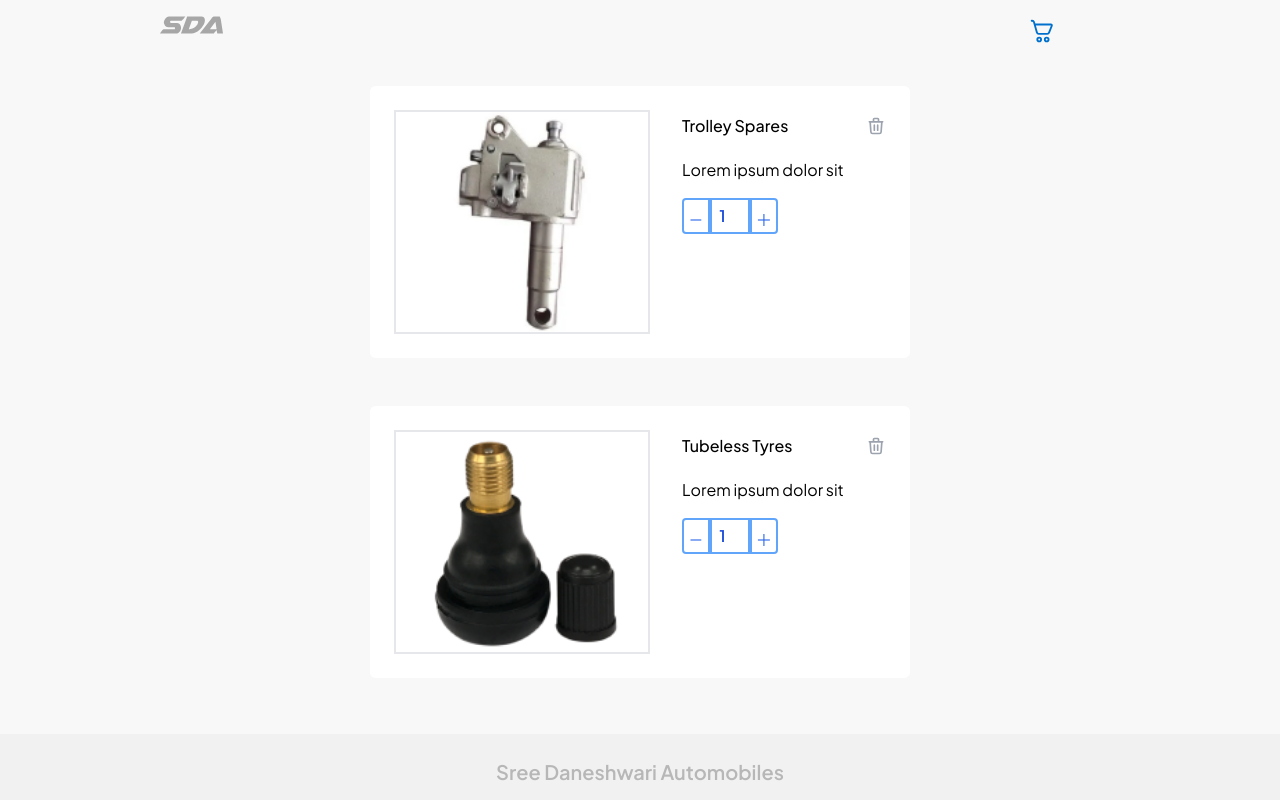
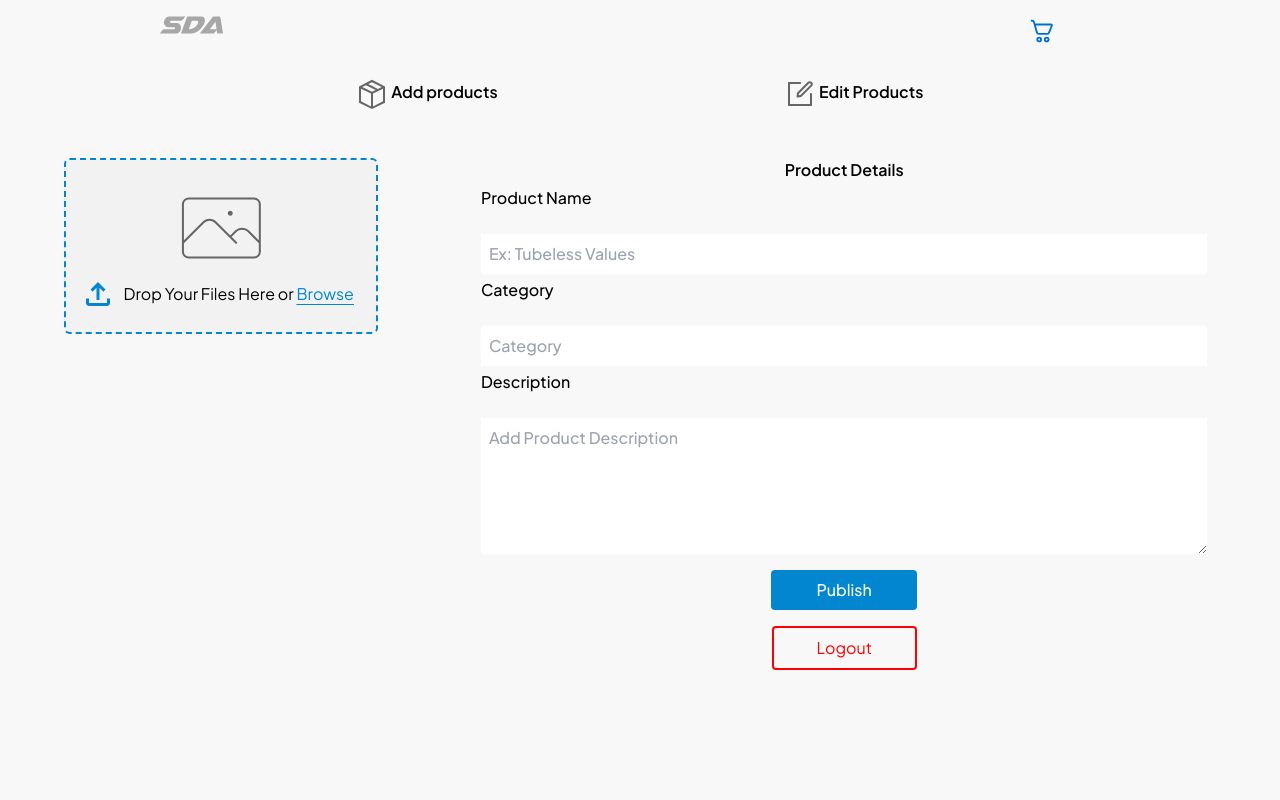
Before and after one commit to Abhishek-Hosamani/SreeDaneshwariAutomobiles, a React (Create React App) app: page /admin in a window 1280 px wide. Shown: the top 800 px of the page. Built offline with nearby package versions, Linux system fonts and the light colour scheme; some icons are missing.

Commit message:
Routes Added

```diff
--- a/src/App.js
+++ b/src/App.js
@@ -8,13 +8,27 @@ import Adminedit from './Pages/Admin/Adminedit';
 import Admin from './Pages/Admin/Adminnav';
 import { Routes, Route } from 'react-router-dom'
 import { Cart } from './Pages/Cart/Cart'
-
-
+import Login from './Pages/Login/Login'
+import Product from './Pages/Products/Product'
 
 function App() {
   return (
     <>
-      <Cart />
+      {/* <Login /> */}
+      <Routes>
+        <Route path='/' element={<Home />} />
+        <Route path='cart' element={<Cart />} />
+        <Route path='login' element={<Login />} />
+        <Route path='admin' element={<Admin />} >
+          <Route index element={<Adminadd />} />
+          <Route path='addproduct' element={<Adminadd />} />
+          <Route path='edit' element={<Adminedit />} />
+        </Route>
+        <Route path='category' element={<Categories />} />
+        <Route path='category/product' element={<Product />} />
+      </Routes>
+
+
     </>
   );
 }
--- a/src/Components/ProductCard.jsx
+++ b/src/Components/ProductCard.jsx
@@ -4,11 +4,12 @@ const ProductCard = (props) => {
   console.log(props.image);
   return (
     <>
+      <div className="mx-auto">
         <div className="">
           <img src={props.image} alt="Image Not Found" className='w-[123] h-96 sm:w-[135] sm:h-[175] object-cover mix-blend-multiply' />
         </div>
 
-      <div className=" w-full h-25  m-5 ">
+        <div className="  h-25  m-5 ">
           <h1 className="font-bold  text-lg sm:font-bold sm:text-base">
             {props.Name}
           </h1>
@@ -22,10 +23,10 @@ const ProductCard = (props) => {
           </p>
         </div>
 
-      <div className=" w-full h-25  bg-white">
+        <div className="mx-auto h-25  bg-white">
           <h3 className=" text-gray-600  font-semibold m-5"> Quantity : </h3>
 
-        <div class="flex flex-row m-5 h-14 w-full relative">
+          <div class="flex flex-row m-5 h-14 relative">
             <button class="bg-blue-600 hover:bg-blue-400 text-center text-white font-semibold mb-1 p-1 rounded text-s  w-40">
               Add to Cart
             </button>
@@ -49,6 +50,7 @@ const ProductCard = (props) => {
             </button>
           </div>
         </div>
+      </div>
     </>
   );
 };
--- a/src/Pages/Admin/Adminadd.jsx
+++ b/src/Pages/Admin/Adminadd.jsx
@@ -1,10 +1,10 @@
 import React, { useState } from 'react'
 import trolley from '../../Assets/trolley Spares.png'
-
+import { useNavigate } from 'react-router-dom';
 
 const Adminadd = () => {
     const [selectedImage, setSelectedImage] = useState(null);
-
+    const navigate = useNavigate();
     const handleImageChange = (e) => {
         const file = e.target.files[0];
         if (file) {
@@ -70,7 +70,7 @@ const Adminadd = () => {
 
                     </form>
 
-                    <button className='text-[#FF0000] sm:w-2/12 w-3/12 border-2 border-[#FF0000] p-2 rounded mt-4 mx-auto '>Logout</button>
+                    <button className='text-[#FF0000] sm:w-2/12 w-3/12 border-2 border-[#FF0000] p-2 rounded mt-4 mx-auto hover:bg-[#FF0000] hover:text-white ' onClick={() => navigate('/')}>Logout</button>
                 </div>
 
             </div>
--- a/src/Pages/Admin/Adminnav.jsx
+++ b/src/Pages/Admin/Adminnav.jsx
@@ -1,5 +1,5 @@
 import React from 'react'
-import { NavLink } from 'react-router-dom'
+import { NavLink, Outlet } from 'react-router-dom'
 import { Header } from '../../Components/Header'
 import Adminadd from './Adminadd'
 import Adminedit from './Adminedit'
@@ -10,7 +10,7 @@ const Admin = () => {
         <>
             <Header />
             <nav className='w-10/12 sm:w-8/12 flex flex-row justify-around mx-auto  font-semibold my-6'>
-                <NavLink to='/'><button className='p-2 '><svg className='inline align-middle w-4 h-4 sm:w-8 sm:h-8 text-xs sm:text-base' xmlns="http://www.w3.org/2000/svg" width="25" height="25" viewBox="0 0 25 25" fill="none">
+                <NavLink to='addproduct'><button className='p-2 '><svg className='inline align-middle w-4 h-4 sm:w-8 sm:h-8 text-xs sm:text-base' xmlns="http://www.w3.org/2000/svg" width="25" height="25" viewBox="0 0 25 25" fill="none">
                     <path d="M11.7188 1.46484L21.875 6.54297L21.875 19.2383L11.7187 24.3042L1.5625 19.2383L1.5625 6.54297L11.7188 1.46484ZM19.3481 7.03125L11.7188 3.22266L8.77686 4.6875L16.3574 8.52051L19.3481 7.03125ZM11.7187 10.8398L14.624 9.39941L7.03125 5.56641L4.08936 7.03125L11.7187 10.8398ZM3.125 8.30078L3.125 18.2617L10.9375 22.168V12.207L3.125 8.30078ZM12.5 22.168L20.3125 18.2617L20.3125 8.30078L12.5 12.207V22.168Z" fill="#666666" />
                 </svg> Add products</button></NavLink>
                 <NavLink to='edit'><button className='p-2'><svg className='inline align-middle w-4 h-4 sm:w-8 sm:h-8 text-xs sm:text-base' xmlns="http://www.w3.org/2000/svg" width="25" height="25" viewBox="0 0 25 25" fill="none">
@@ -18,6 +18,7 @@ const Admin = () => {
                     <path d="M11.4737 13.5313L12.7627 13.347L20.6815 5.42977C20.7561 5.3577 20.8156 5.2715 20.8565 5.17618C20.8975 5.08087 20.919 4.97835 20.9199 4.87462C20.9208 4.77088 20.9011 4.66801 20.8618 4.572C20.8225 4.47598 20.7645 4.38876 20.6912 4.3154C20.6178 4.24205 20.5306 4.18404 20.4346 4.14476C20.3385 4.10547 20.2357 4.08571 20.1319 4.08661C20.0282 4.08751 19.9257 4.10906 19.8304 4.15001C19.7351 4.19095 19.6489 4.25047 19.5768 4.32509L11.6565 12.2423L11.4721 13.5313H11.4737ZM21.7862 3.21884C22.004 3.43649 22.1767 3.69493 22.2946 3.97939C22.4125 4.26384 22.4732 4.56874 22.4732 4.87665C22.4732 5.18456 22.4125 5.48945 22.2946 5.77391C22.1767 6.05836 22.004 6.3168 21.7862 6.53446L13.6846 14.636C13.5651 14.7559 13.4099 14.8338 13.2424 14.8579L10.6643 15.2266C10.5441 15.2439 10.4216 15.2329 10.3064 15.1946C10.1913 15.1562 10.0866 15.0916 10.0008 15.0058C9.91496 14.9199 9.85031 14.8153 9.81197 14.7001C9.77363 14.5849 9.76265 14.4624 9.77991 14.3423L10.1487 11.7641C10.1723 11.5968 10.2496 11.4416 10.369 11.322L18.4721 3.2204C18.9116 2.78101 19.5076 2.53418 20.1291 2.53418C20.7506 2.53418 21.3466 2.78101 21.7862 3.2204V3.21884Z" fill="#666666" />
                 </svg> Edit Products  </button></NavLink>
             </nav>
+            <Outlet />
 
 
         </>
--- a/src/Pages/Home/Home.jsx
+++ b/src/Pages/Home/Home.jsx
@@ -5,6 +5,7 @@ import Tubeimg from '../../Assets/TubelessTyre.png'
 import CategoryCard from '../../Components/CategoryCard'
 import Carousel from '../../Components/Carousel'
 import Footer from '../../Components/Footer'
+import { Link } from 'react-router-dom'
 export const Home = () => {
 
     const Categories = [
@@ -44,7 +45,7 @@ export const Home = () => {
                 {
                     Categories.map(cat => {
                         return (
-                            <CategoryCard Name={cat.Name} image={cat.Img} />
+                            <Link to='category'><CategoryCard Name={cat.Name} image={cat.Img} /></Link>
                         )
                     })
                 }
--- a/src/Pages/Login/Login.jsx
+++ b/src/Pages/Login/Login.jsx
@@ -1,14 +1,19 @@
 import React from 'react'
 import './../Login/Login.css'
+import { Link } from 'react-router-dom'
+import { useNavigate } from 'react-router-dom'
 const Login = () => {
+    const navigate = useNavigate();
     return (
         <div className='Loginbody'>
+            <Link to='../'>
                 <div className='absolute top-5 left-10 sm:top-10 sm:left-20'>
                     <svg xmlns="http://www.w3.org/2000/svg" width="26" height="26" viewBox="0 0 26 26" fill="none">
                         <path d="M5.6875 12.1875H21.9375C22.153 12.1875 22.3597 12.2731 22.512 12.4255C22.6644 12.5778 22.75 12.7845 22.75 13C22.75 13.2155 22.6644 13.4222 22.512 13.5745C22.3597 13.7269 22.153 13.8125 21.9375 13.8125H5.6875C5.47201 13.8125 5.26535 13.7269 5.11298 13.5745C4.9606 13.4222 4.875 13.2155 4.875 13C4.875 12.7845 4.9606 12.5778 5.11298 12.4255C5.26535 12.2731 5.47201 12.1875 5.6875 12.1875Z" fill="white" />
                         <path d="M6.02386 13L12.7627 19.7372C12.9153 19.8898 13.001 20.0967 13.001 20.3125C13.001 20.5282 12.9153 20.7352 12.7627 20.8877C12.6102 21.0403 12.4032 21.126 12.1875 21.126C11.9717 21.126 11.7648 21.0403 11.6122 20.8877L4.29974 13.5752C4.22407 13.4998 4.16404 13.4101 4.12308 13.3114C4.08212 13.2127 4.06104 13.1069 4.06104 13C4.06104 12.8931 4.08212 12.7873 4.12308 12.6886C4.16404 12.5899 4.22407 12.5002 4.29974 12.4247L11.6122 5.11224C11.7648 4.95967 11.9717 4.87396 12.1875 4.87396C12.4032 4.87396 12.6102 4.95967 12.7627 5.11224C12.9153 5.2648 13.001 5.47173 13.001 5.68749C13.001 5.90325 12.9153 6.11017 12.7627 6.26274L6.02386 13Z" fill="white" />
                     </svg>
                 </div>
+            </Link>
             <div className='flex flex-col justify-center w-auto items-center min-h-screen'>
                 <div className='w-2/5'>
                     <div className='text-[#FFFFFF]'>
@@ -24,7 +29,7 @@ const Login = () => {
 
                         <input className="p-2 bg-[#0286D0] text-[#FFF] outline-none placeholder-white text-sm sm:text-base " type='text' placeholder="Username" name='em-username' /><br></br>
                         <input className="p-2 bg-[#0286D0] text-[#FFF]  outline-none placeholder-white text-sm sm:text-base" type='password' placeholder='Password' name='password' />
-                        <button className='w-auto text-[#0286D0] rounded bg-[#FFF] p-2 mt-4'>Login</button>
+                        <button className='w-auto text-[#0286D0] rounded bg-[#FFF] p-2 mt-4' onClick={() => navigate('/admin')}>Login</button>
                         <a className='underline mt-5 text-[#FFF] text-center underline-offset-4 text-sm sm:text-base'>Forget password</a>
                     </div>
                 </div>
--- a/src/Pages/Products/product.jsx
+++ b/src/Pages/Products/product.jsx
@@ -5,14 +5,14 @@ import Tubeimg from '../../Assets/TubelessTyre.png'
 import Footer from '../../Components/Footer'
 import ProductCard from '../../Components/ProductCard'
 
-export const Product = () => {
-    const Name="Trolley Spares";
-    const Img= TrolleyImg;
+const Product = () => {
+    const Name = "Trolley Spares";
+    const Img = TrolleyImg;
 
     return (
         <div className=''>
             <Header />
-            <div className='sm:mx-20 flex flex-row justify-around flex-wrap items-center '>
+            <div className='sm:mx-auto flex flex-row justify-around flex-wrap items-center '>
                 {
                     <ProductCard Name={Name} image={Img} />
                 }
@@ -23,3 +23,5 @@ export const Product = () => {
         </div>
     )
 }
+
+export default Product
--- a/src/Pages/categories/categories.jsx
+++ b/src/Pages/categories/categories.jsx
@@ -4,6 +4,7 @@ import TrolleyImg from '../../Assets/trolley Spares.png'
 import Tubeimg from '../../Assets/TubelessTyre.png'
 import ItemCard from '../../Components/ItemCard'
 import Footer from '../../Components/Footer'
+import { Link } from 'react-router-dom'
 
 export const Categories = () => {
 
@@ -11,23 +12,27 @@ export const Categories = () => {
         {
             Name: "Trolley Spares",
             Img: TrolleyImg,
-
+            id: 1
         },
         {
             Name: "Tubeless Tyres",
             Img: Tubeimg,
+            cat: 2
         },
         {
             Name: "Trolley Spares",
             Img: TrolleyImg,
+            cat: 3
         },
         {
             Name: "Tubeless Tyres",
             Img: Tubeimg,
+            cat: 4
         },
         {
             Name: "Trolley Spares",
             Img: TrolleyImg,
+            cat: 5
         }
 
     ]
@@ -36,11 +41,13 @@ export const Categories = () => {
     return (
         <div className=''>
             <Header />
-            <div className='pd-2 sm:mx-20 flex flex-row justify-around flex-wrap items-center sm:mx-20 '>
+            <div className='pd-2 sm:mx-20 flex flex-row justify-around flex-wrap items-center mx-auto '>
                 {
                     Categories.map(cat => {
                         return (
-                            <ItemCard Name={cat.Name} image={cat.Img} />
+                            <>
+                                <Link to='product'><ItemCard Name={cat.Name} image={cat.Img} /></Link>
+                            </>
                         )
                     })
                 }
```
Also changed, not shown: src/Components/Footer.jsx (+5 -1 lines), src/Components/Header.jsx (+5 -4 lines). Lines whose indentation alone changed are shown as unchanged.
